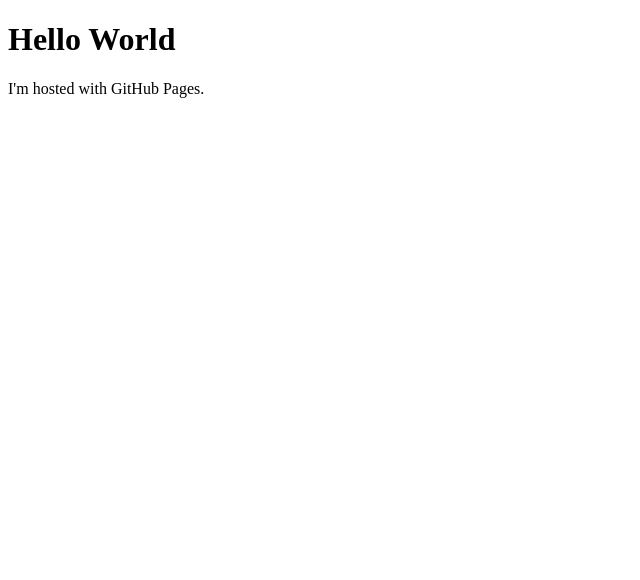
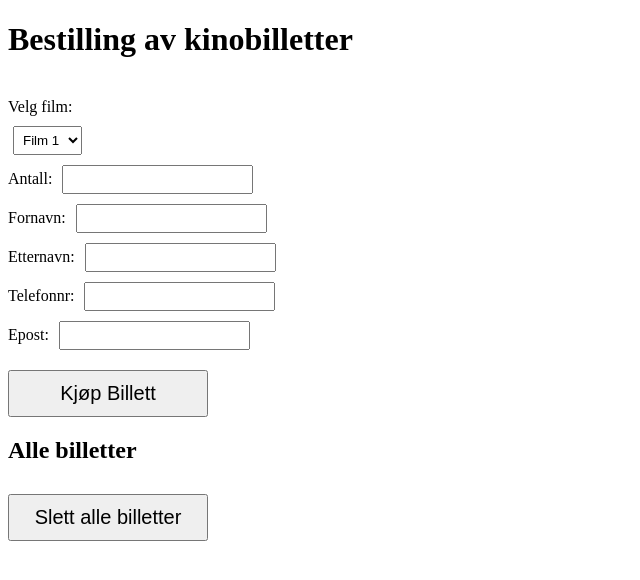
Before and after one commit to atikagondal/kinobilett.github.io, a plain HTML site: page index.html in a window 1280 px wide. Shown: the whole page, without its empty margins (0-640 px from the left). Drawn offline with Linux system fonts and the light colour scheme.

Commit message:
ENDRINGER

```diff
--- /dev/null
+++ b/index.css
@@ -0,0 +1,33 @@
+.inputContainer {
+    display: flex;
+    flex-direction: column;
+    margin-top: 20px;
+}
+
+label {
+    display: flex;
+    align-items: center;
+    margin-bottom: 10px;
+}
+
+input {
+    margin-left: 10px;
+    padding: 5px;
+}
+
+select {
+    padding: 5px;
+    margin: 5px;
+    display: block;
+}
+
+#kinobilettskjema {
+    margin-top: 10px;
+}
+
+button {
+    padding: 10px 15px; /* Juster polstring for ønsket størrelse */
+    font-size: 20px; /* Juster fontstørrelsen etter behov */
+    margin-top: 10px; /* Juster toppmargen etter behov */
+    width: 200px;
+}
--- a/index.html
+++ b/index.html
@@ -1,7 +1,62 @@
 <!DOCTYPE html>
-<html>
+<html lang="en">
+<head>
+    <meta charset="UTF-8">
+    <meta name="viewport" content="width=device-width, initial-scale=1.0">
+    <title>Kinobillettbestilling</title>
+    <link rel="stylesheet" href="index.css">
+
+</head>
 <body>
-<h1>Hello World</h1>
-<p>I'm hosted with GitHub Pages.</p>
+<h1>Bestilling av kinobilletter</h1>
+
+<br>
+<!--lager en skjema for kino bilett bestilling -->
+
+
+<div class="dropdown">
+    <label for="filmDropdown">Velg film:</label>
+    <select id="filmDropdown" name="film">
+        <option value="film1">Film 1</option>
+        <option value="film2">Film 2</option>
+    </select>
+</div>
+
+
+<form id="kinobilettskjema" class="inputContainer">
+
+    <label>
+        Antall:
+        <input type="text" name="antall">
+    </label>
+    <label>
+        Fornavn:
+        <input type="text" id="navn" name="fornavn">
+    </label>
+    <label>
+        Etternavn:
+        <input type="text" name="etternavn">
+    </label>
+    <label>
+        Telefonnr:
+        <input type="text" name="telefon">
+    </label>
+    <label>
+        Epost:
+        <input type="text" name="epost">
+    </label>
+
+    <button type="button" onclick="kjopbilett()">Kjøp Billett</button>
+</form>
+
+<footer>
+<!-- En liste over alle biletter-->
+<h2>Alle billetter</h2>
+<ul id="billettliste"></ul>
+</footer>
+<button type="button" onclick="slettAlleBiletter()">Slett alle billetter</button>
+
+<script src="kino.js"></script>
+
 </body>
 </html>
--- /dev/null
+++ b/kino.js
@@ -0,0 +1,106 @@
+// her lager vi en javascript kode som skal knyttes sammen med html filen
+
+//først lages en variabel som jeg lagrer billetter i
+let bilettliste = [];
+
+// her lages funksjonen for å kjøpe bilett
+function kjopbilett() {
+    //Henter verdier fra input feltet
+    let antall = document.getElementsByName('antall')[0].value;
+    let fornavn = document.getElementById('navn').value;
+    let etternavn = document.getElementsByName('etternavn')[0].value;
+    let telefon = document.getElementsByName('telefon')[0].value;
+    let epost = document.getElementsByName('epost')[0].value;
+
+    //Validere input (implementere valideringsfunksjon for hvert felt)
+    if (!antall || isNaN(antall) || parseInt(antall) <= 0) {
+        alert('Vennligst fyll ut alle felt før du kjøper bilett');
+        return;
+    }
+    // Validering for fornavn og etternavn (kun bokstaver tillatt)
+    let navnRegex = /^[a-zA-Z]+$/;
+    if (!fornavn || !navnRegex.test(fornavn) || !etternavn || !navnRegex.test(etternavn)) {
+        alert('Vennligst skriv inn gyldige navn (kun bokstaver tillatt).');
+        return;
+    }
+
+    // Validering for telefonnummer (kun tall tillatt)
+    let telefonRegex = /^\d+$/;
+    if (!telefon || !telefonRegex.test(telefon)) {
+        alert('Vennligst skriv inn et gyldig telefonnummer (kun tall tillatt).');
+        return;
+    }
+
+    // Validering for e-postadresse
+    let epostRegex = /^[^\s@]+@[^\s@]+\.[^\s@]+$/;
+    if (!epost || !epostRegex.test(epost)) {
+        alert('Vennligst skriv inn en gyldig e-postadresse.');
+        return;
+    }
+
+
+    //opprett billettobjektet
+    let billett = {
+        antall: antall,
+        fornavn: fornavn,
+        etternavn: etternavn,
+        telefon: telefon,
+        epost: epost
+    };
+
+    //legger til billetter i listen med push
+    bilettliste.push(billett);
+    // så oppdaterer vi listen av billetten
+    visbillettliste();
+
+    //for å tømme input feltene
+    document.getElementsByName('antall')[0].value = '';
+    document.getElementById('navn').value = '';
+    document.getElementsByName('etternavn')[0].value = '';
+    document.getElementsByName('telefon')[0].value = '';
+    document.getElementsByName('epost')[0].value = '';
+}
+
+//funksjon for å vise listen av billettene
+function visbillettliste() {
+    let elementliste = document.getElementById('billettliste');
+    elementliste.innerHTML = '';
+
+    for (let i = 0; i < bilettliste.length; i++) {
+        let billett = bilettliste[i];
+        let billettTekst = 'Antall: ' + billett.antall + ', Fornavn: ' + billett.fornavn + ' , Etternavn: ' + billett.etternavn + ', Telefon: ' + billett.telefon + ', Epost: ' + billett.epost;
+        let li = document.createElement('li');
+        li.appendChild(document.createTextNode(billettTekst));
+        elementliste.appendChild(li);
+    }
+}
+
+// så har vi funksjonen til å slette alle bilettene
+function slettAlleBiletter() {
+    bilettliste = [];
+    visbillettliste();
+}
+
+//Validering av epost
+function gyldigEpost(epost) {
+    let epostRegex = /^[^\s@]+@[^\s@]+\.[^\s@]+$/;
+    return epostRegex.test(epost);
+}
+
+const fields = ['Fornavn', 'Etternavn', 'Telefon', 'Epost'];
+
+for (let i = 0; i < fields.length; i++) {
+    let inputField = document.createElement('input');
+    inputField.type = 'text';
+    inputField.placeholder = fields[i];
+    inputField.id = fields[i].toLowerCase();
+
+    let label = document.createElement('label');
+    label.textContent = fields[i] + ':';
+
+    document.getElementById('inputFields').appendChild(label);
+    document.getElementById('inputFields').appendChild(inputField);
+
+    // Legg til <br> mellom hvert inputfelt
+    document.getElementById('inputFields').appendChild(document.createElement('br'));
+}
```
